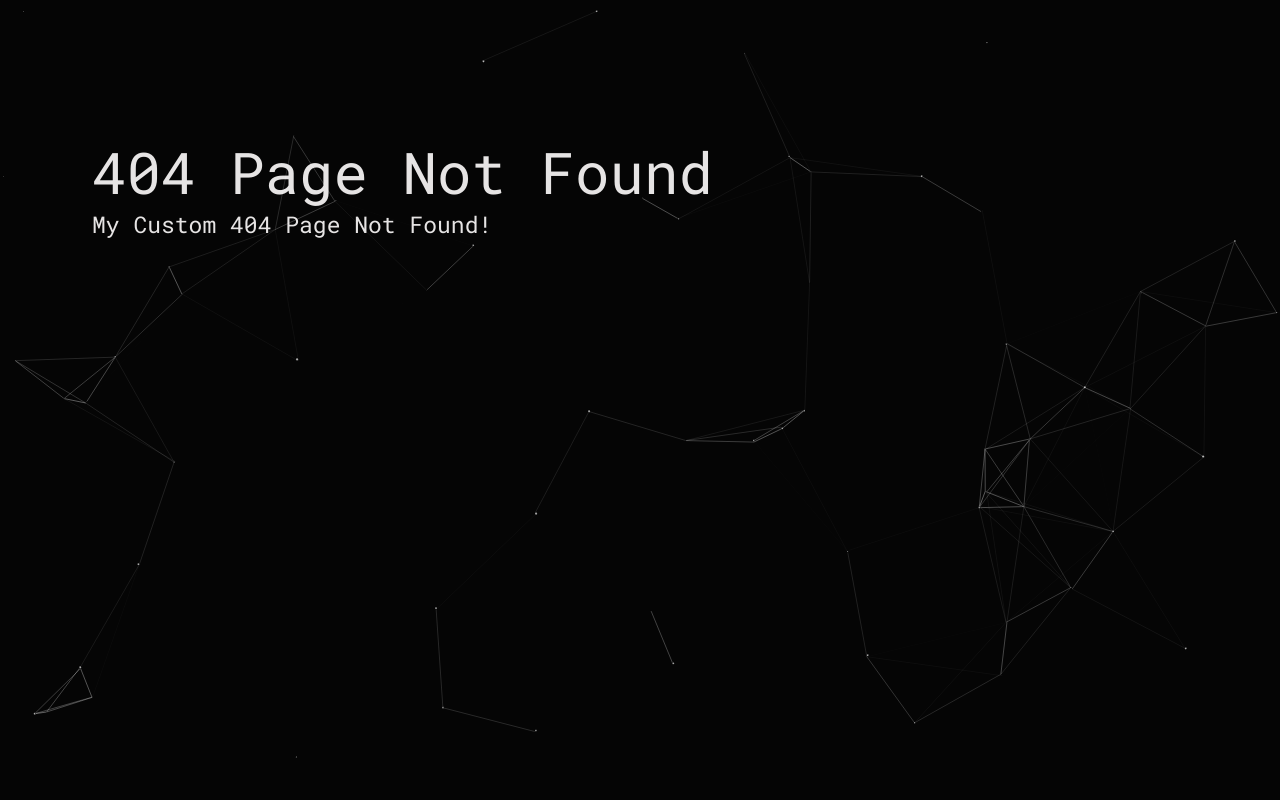
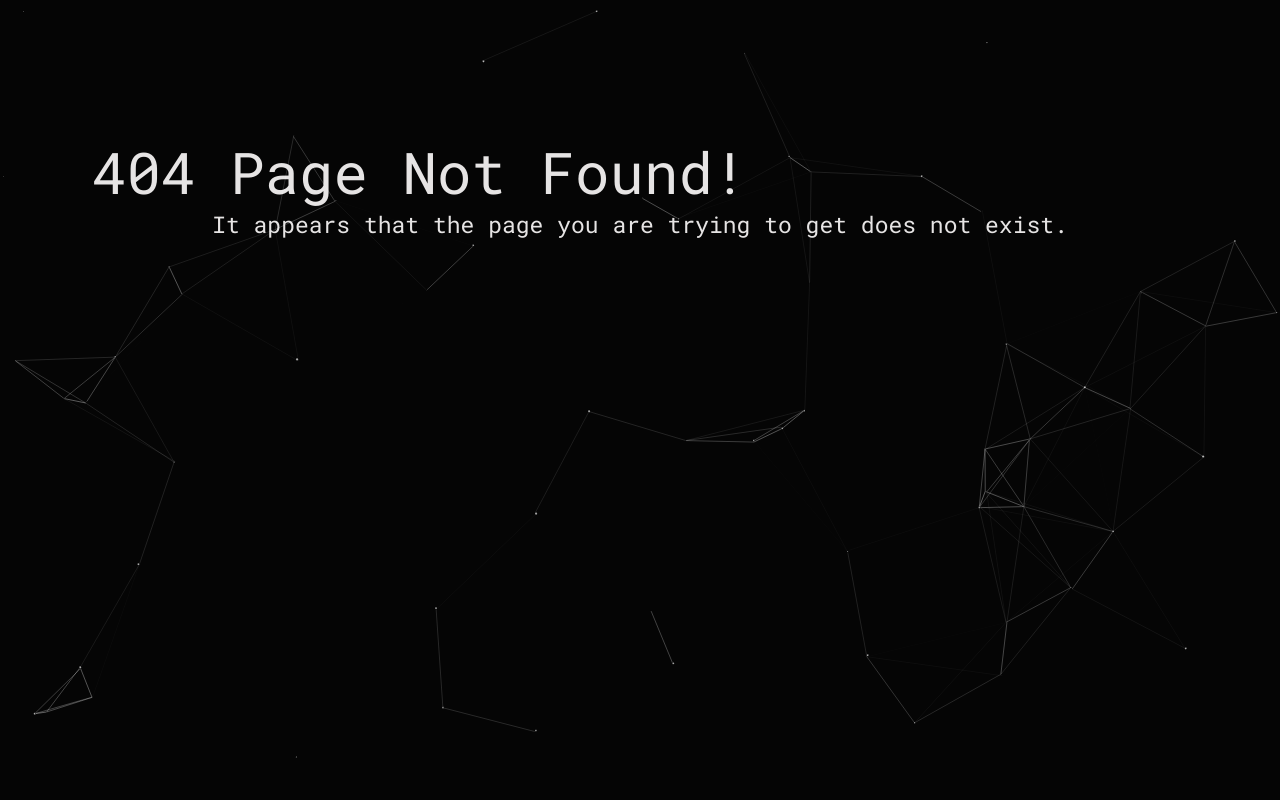
Before and after one commit to H0R4T1U/Nebula, a Django app: template Nebula/templates/error/404.html in a window 1280 px wide. Run offline with Django 3.2, Linux system fonts and the light colour scheme; the template is opened without the code that fills it, so the values that code supplies are empty; parts of the project's set-up code (start-up, migrations or seed data) failed here and were passed over; some libraries are stand-ins or nearby versions.

Commit message:
templates finished

```diff
--- a/Nebula/templates/error/400.html
+++ b/Nebula/templates/error/400.html
@@ -1,6 +1,6 @@
 {% extends "Nebula/layout.html" %}
 {% block body %}
-    <h1>400 Bad request</h1>
-    <p>My Custom 404 Bad request</p>
+    <h1 class="text-center">400 Bad Request!</h1>
+    <p class="text-center">The server could not understand the request.</p>
 
 {% endblock %}
--- a/Nebula/templates/error/403.html
+++ b/Nebula/templates/error/403.html
@@ -1,6 +1,6 @@
 {% extends "Nebula/layout.html" %}
 {% block body %}
-    <h1>403 FORBIDDEN</h1>
-    <p>My Custom 403 Page Forbidden!</p>
+    <h1 class="text-center">403 Forbidden!</h1>
+    <p class="text-center">You don't have the rights to access the page.</p>
 
 {% endblock %}
--- a/Nebula/templates/error/404.html
+++ b/Nebula/templates/error/404.html
@@ -1,6 +1,6 @@
 {% extends "Nebula/layout.html" %}
 {% block body %}
-    <h1>404 Page Not Found</h1>
-    <p>My Custom 404 Page Not Found!</p>
+    <h1 class="text-center">404 Page Not Found!</h1>
+    <p class="text-center">It appears that the page you are trying to get does not exist.</p>
 
 {% endblock %}
--- a/Nebula/templates/error/500.html
+++ b/Nebula/templates/error/500.html
@@ -1,6 +1,6 @@
 {% extends "Nebula/layout.html" %}
 {% block body %}
-    <h1>500 INTERNAL SERVER ERROR</h1>
-    <p>My Custom 500 -INTERNAL SERVER ERROR</p>
+    <h1 class="text-center">500 Internal Server Error</h1>
+    <p class="text-center">The server has encountered an internal error</p>
 
 {% endblock %}
```
